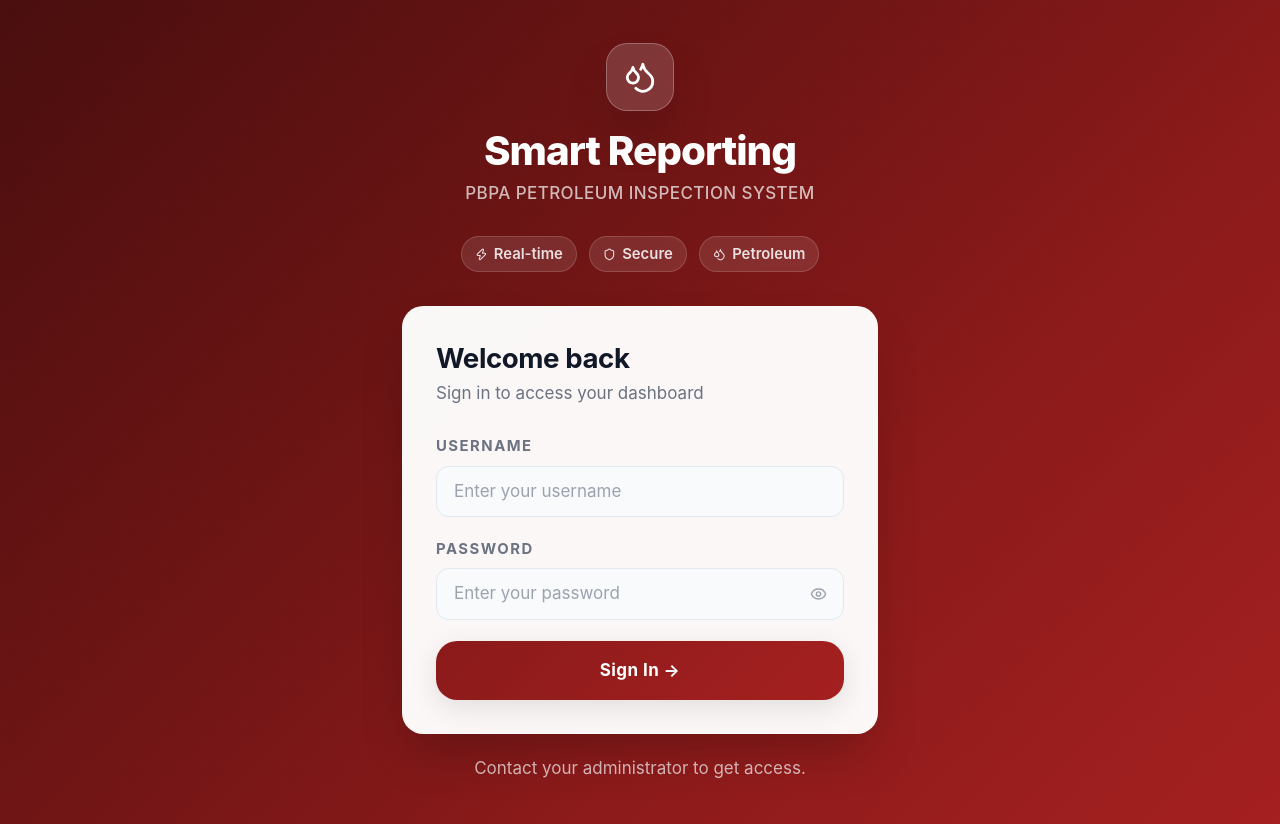
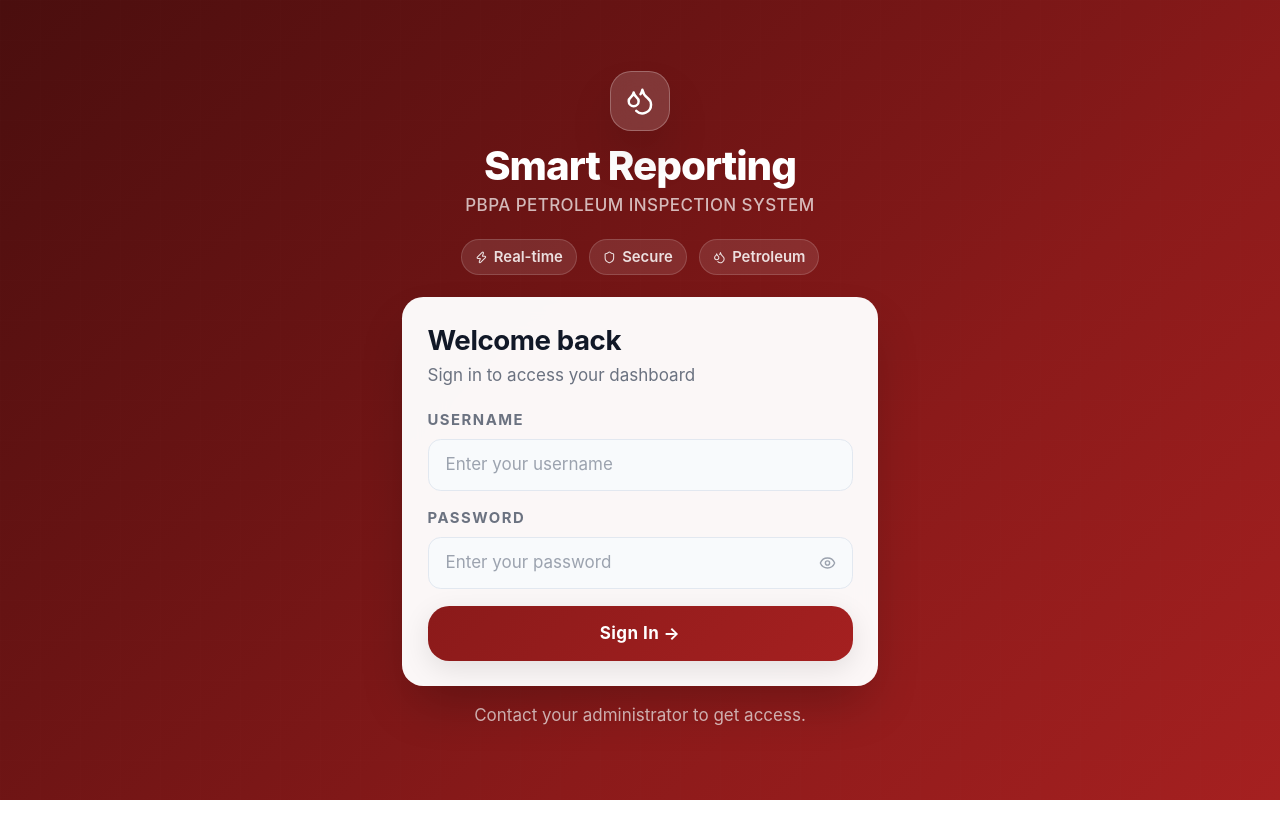
Before and after one commit to Erick-hash-spec/PBPA-smart-inspection-system, a React (Create React App) app in the folder frontend/: page /login in a window 1280 px wide. After the commit the page ends 800 px from the top, so only its background shows below. Built offline with nearby package versions, Linux system fonts and the light colour scheme; no server answers.

Commit message:
Your commit message here

```diff
--- a/frontend/src/pages/LoginPage.js
+++ b/frontend/src/pages/LoginPage.js
@@ -40,21 +40,21 @@ export const LoginPage = () => {
   };
 
   return (
-    <div className="min-h-screen overflow-y-auto px-4 py-6 sm:py-8 lg:py-10" style={{background:'linear-gradient(135deg,#4a0e0e 0%,#6b1414 35%,#8B1A1A 65%,#a52020 100%)'}}>
+    <div className="min-h-[100dvh] overflow-y-auto px-4 py-4 sm:py-5 lg:py-6" style={{background:'linear-gradient(135deg,#4a0e0e 0%,#6b1414 35%,#8B1A1A 65%,#a52020 100%)'}}>
       <div className="pointer-events-none fixed inset-0 opacity-5" style={{backgroundImage:'linear-gradient(rgba(255,255,255,.18) 1px,transparent 1px),linear-gradient(90deg,rgba(255,255,255,.18) 1px,transparent 1px)',backgroundSize:'40px 40px'}} />
 
-      <div className="relative mx-auto flex min-h-[calc(100vh-3rem)] w-full max-w-md flex-col justify-center sm:min-h-[calc(100vh-4rem)]">
+      <div className="relative mx-auto flex min-h-[calc(100dvh-2rem)] w-full max-w-md flex-col justify-center sm:min-h-[calc(100dvh-2.5rem)] lg:min-h-[calc(100dvh-3rem)]">
         {/* Brand header */}
-        <div className="text-center mb-5 sm:mb-7">
-          <div className="inline-flex items-center justify-center w-14 h-14 sm:w-16 sm:h-16 rounded-2xl mb-4 shadow-2xl" style={{background:'rgba(255,255,255,0.15)',backdropFilter:'blur(12px)',border:'1px solid rgba(255,255,255,0.25)'}}>
-            <Droplets className="w-7 h-7 sm:w-8 sm:h-8 text-white" />
+        <div className="text-center mb-4 sm:mb-5">
+          <div className="inline-flex items-center justify-center w-12 h-12 sm:w-14 sm:h-14 rounded-2xl mb-3 shadow-2xl" style={{background:'rgba(255,255,255,0.15)',backdropFilter:'blur(12px)',border:'1px solid rgba(255,255,255,0.25)'}}>
+            <Droplets className="w-6 h-6 sm:w-7 sm:h-7 text-white" />
           </div>
-          <h1 className="text-3xl sm:text-4xl font-extrabold text-white mb-2 tracking-tight">Smart Reporting</h1>
+          <h1 className="text-3xl sm:text-4xl font-extrabold text-white mb-1 tracking-tight">Smart Reporting</h1>
           <p className="text-white/70 text-xs sm:text-sm font-medium tracking-wide uppercase">PBPA Petroleum Inspection System</p>
         </div>
 
         {/* Feature pills */}
-        <div className="flex flex-wrap justify-center gap-2 sm:gap-3 mb-6 sm:mb-8">
+        <div className="flex flex-wrap justify-center gap-2 sm:gap-3 mb-4 sm:mb-5">
           {[{icon:Zap,label:'Real-time'},{icon:Shield,label:'Secure'},{icon:Droplets,label:'Petroleum'}].map(({icon:Icon,label})=>(
             <div key={label} className="flex items-center gap-1.5 px-3 py-1.5 rounded-full text-xs font-semibold text-white/85" style={{background:'rgba(255,255,255,0.1)',border:'1px solid rgba(255,255,255,0.15)'}}>
               <Icon className="w-3 h-3" />{label}
@@ -63,9 +63,9 @@ export const LoginPage = () => {
         </div>
 
         {/* Glass card */}
-        <div className="rounded-2xl shadow-2xl p-5 sm:p-8" style={{background:'rgba(255,255,255,0.97)',backdropFilter:'blur(20px)'}}>
+        <div className="rounded-2xl shadow-2xl p-5 sm:p-6" style={{background:'rgba(255,255,255,0.97)',backdropFilter:'blur(20px)'}}>
           <h2 className="text-xl sm:text-2xl font-bold text-gray-900 mb-1">Welcome back</h2>
-          <p className="text-gray-500 text-sm mb-5 sm:mb-7">Sign in to access your dashboard</p>
+          <p className="text-gray-500 text-sm mb-4 sm:mb-5">Sign in to access your dashboard</p>
 
           {error && (
             <div className="bg-red-50 border border-red-200 text-red-700 px-4 py-3 rounded-2xl mb-5 flex items-start gap-2.5 text-sm">
@@ -74,14 +74,14 @@ export const LoginPage = () => {
             </div>
           )}
 
-          <form onSubmit={handleSubmit} className="space-y-4 sm:space-y-5">
+          <form onSubmit={handleSubmit} className="space-y-4">
             <div>
               <label className="block text-xs font-bold text-gray-500 uppercase tracking-widest mb-2">Username</label>
               <input
                 type="text"
                 value={username}
                 onChange={(e) => setUsername(e.target.value)}
-                className="w-full px-4 py-3 border-2 border-gray-100 rounded-2xl bg-gray-50 focus:bg-white text-gray-900 text-sm transition-all sm:py-3.5"
+                className="w-full px-4 py-3 border-2 border-gray-100 rounded-2xl bg-gray-50 focus:bg-white text-gray-900 text-sm transition-all"
                 placeholder="Enter your username"
                 required
                 disabled={loading}
@@ -95,7 +95,7 @@ export const LoginPage = () => {
                   type={showPassword ? 'text' : 'password'}
                   value={password}
                   onChange={(e) => setPassword(e.target.value)}
-                  className="w-full px-4 py-3 border-2 border-gray-100 rounded-2xl bg-gray-50 focus:bg-white text-gray-900 text-sm transition-all pr-12 sm:py-3.5"
+                  className="w-full px-4 py-3 border-2 border-gray-100 rounded-2xl bg-gray-50 focus:bg-white text-gray-900 text-sm transition-all pr-12"
                   placeholder="Enter your password"
                   required
                   disabled={loading}
@@ -113,7 +113,7 @@ export const LoginPage = () => {
             <button
               type="submit"
               disabled={loading}
-              className="w-full text-white font-bold py-3.5 rounded-2xl transition-all disabled:opacity-50 mt-2 text-sm tracking-wide shadow-lg hover:shadow-xl hover:-translate-y-0.5 active:translate-y-0 sm:py-4"
+              className="w-full text-white font-bold py-3.5 rounded-2xl transition-all disabled:opacity-50 mt-2 text-sm tracking-wide shadow-lg hover:shadow-xl hover:-translate-y-0.5 active:translate-y-0"
               style={{background:'linear-gradient(135deg,#8B1A1A 0%,#a52020 100%)'}}
             >
               {loading ? (
@@ -127,7 +127,7 @@ export const LoginPage = () => {
 
         </div>
 
-        <p className="text-center mt-4 sm:mt-5 text-white/70 text-sm">
+        <p className="text-center mt-3 sm:mt-4 text-white/70 text-sm">
           Contact your administrator to get access.
         </p>
       </div>
```
